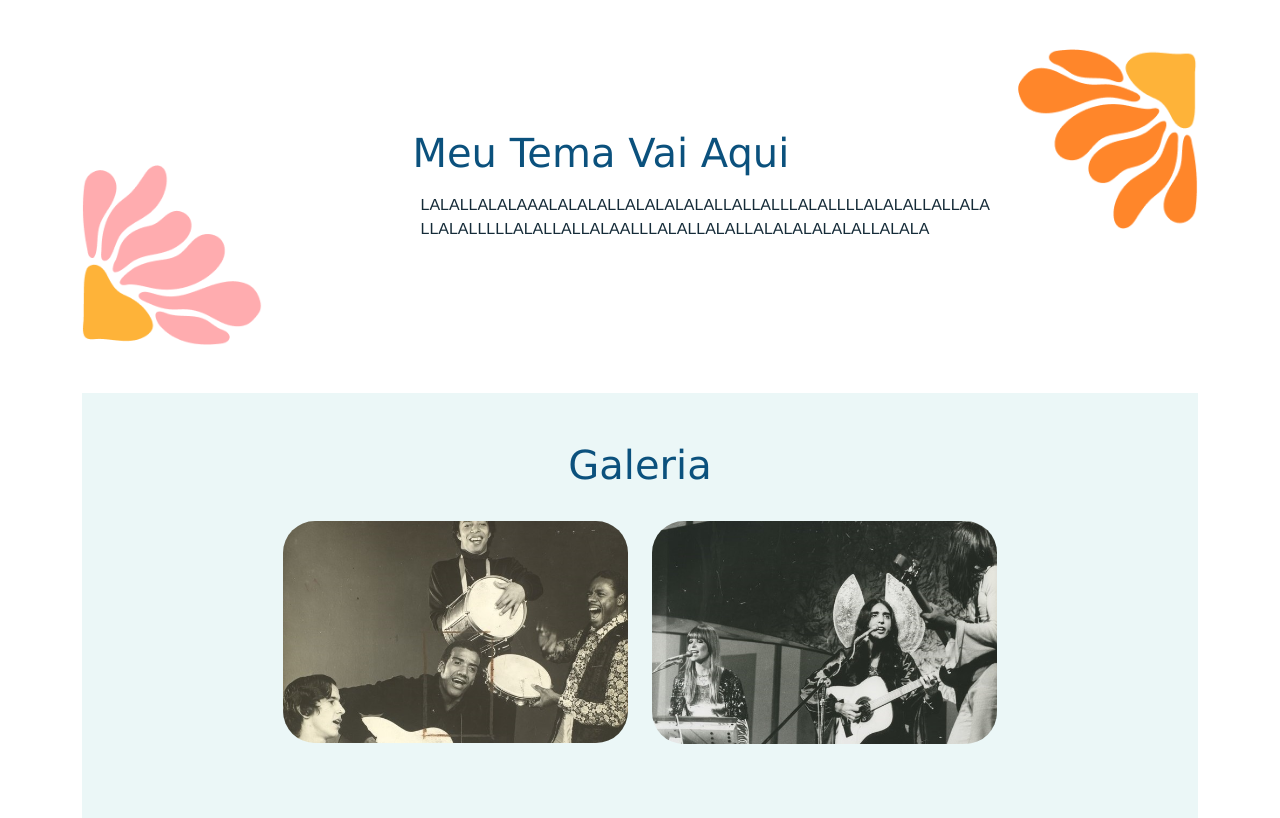
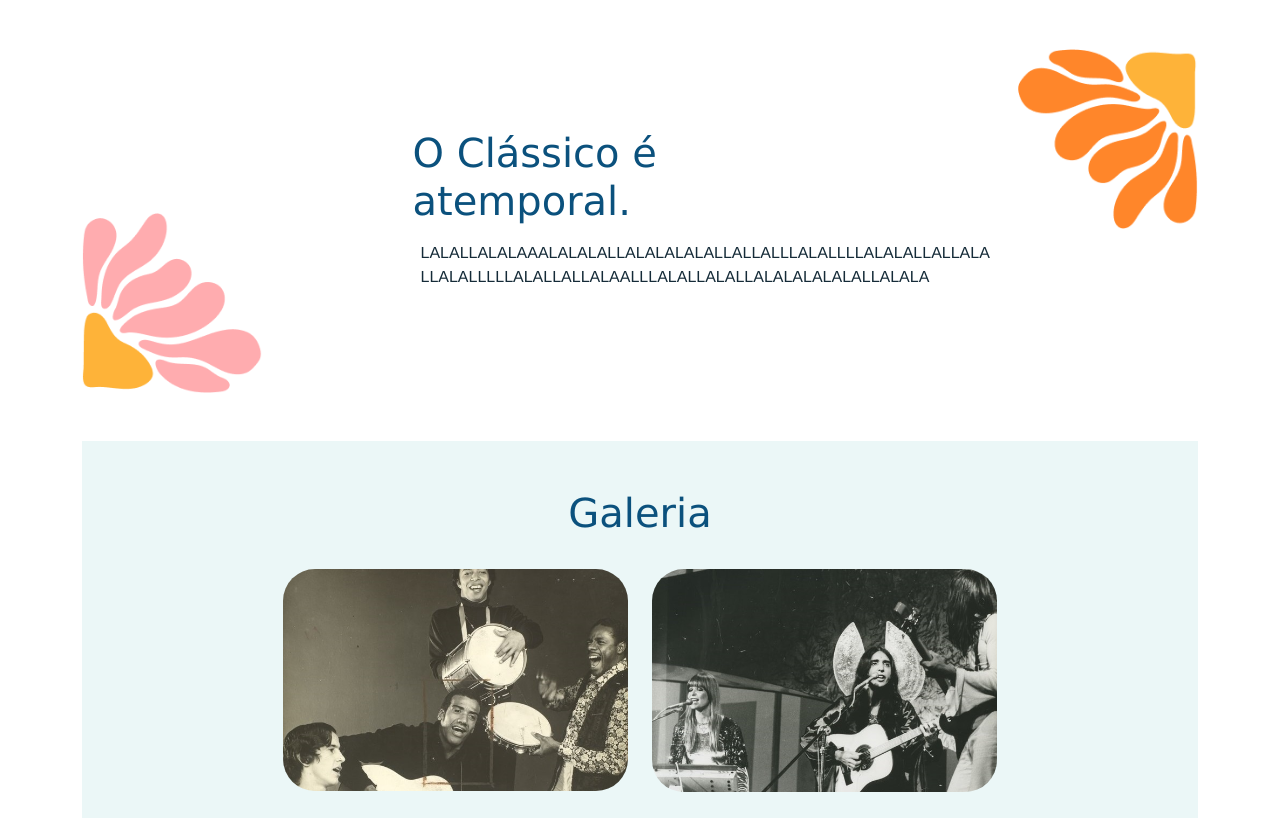
Before and after one commit to duducasciano/Matem-tica-II, a plain HTML site: page index.html in a window 1280 px wide. Shown: the part 960-1778 px from the top of the page. Drawn offline with nearby package versions, Linux system fonts and the light colour scheme; a script that the page names is missing.

Commit message:
fgahfuohofnbonafnbjfna

```diff
--- a/index.html
+++ b/index.html
@@ -45,7 +45,7 @@
         <section id="tropicalia" class="my-5 pt-6 secao-tropicalia">
             <div class="container d-flex align-items-center ">
                   <div class="col-5">
-                    <h2>Meu Tema Vai Aqui</h2>
+                    <h2>O Clássico é atemporal.</h2>
                     <p class="p-2">LALALLALALAAALALALALLALALALALALLALLALLLALALLLLALALALLALLALA
                     LLALALLLLLALALLALLALAALLLALALLALALLALALALALALALLALALA</p>
                 </div>
```
